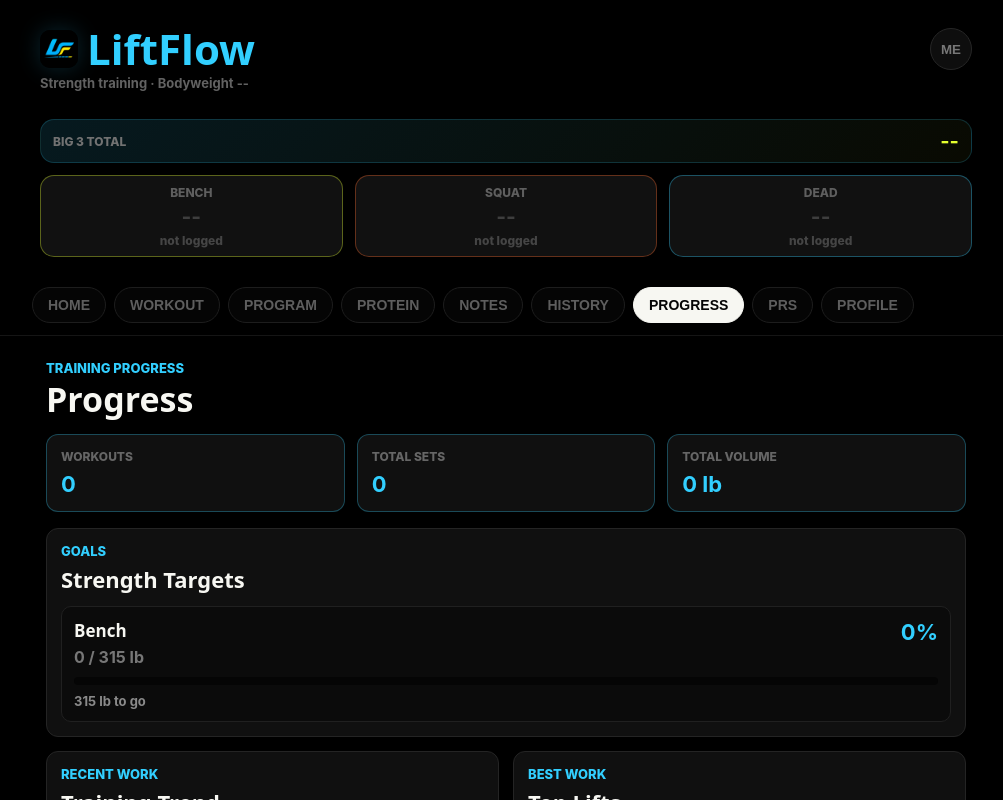
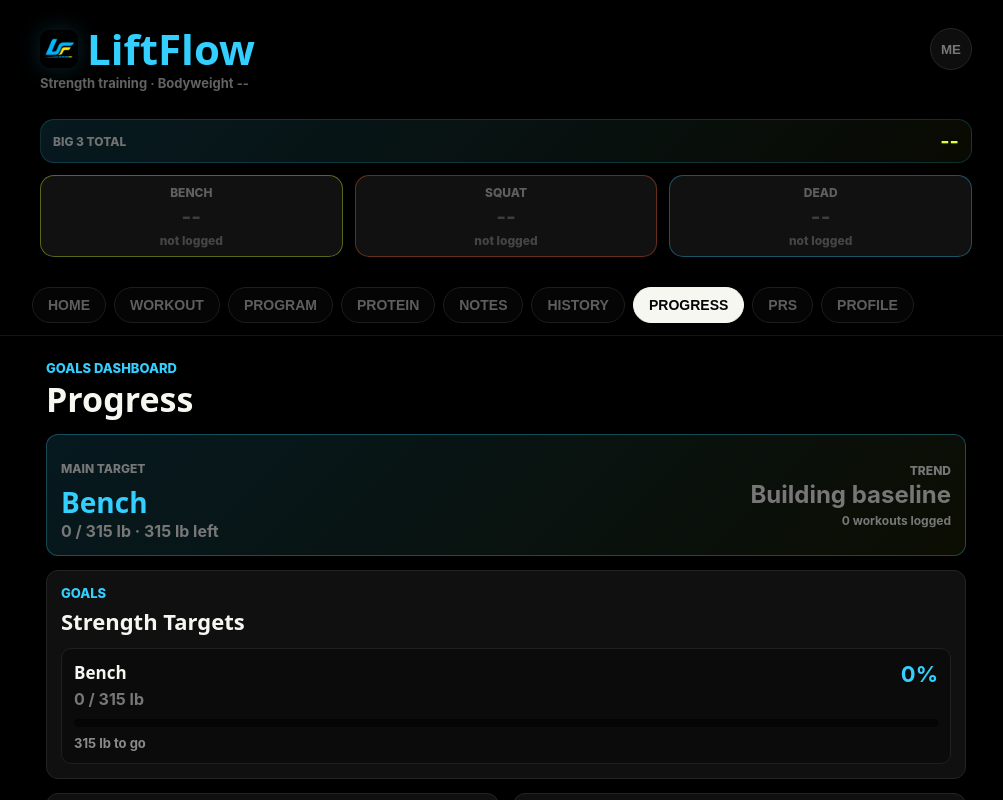
Before and after one commit to SoftLockedLive/LiftFlow, a Next.js app in the folder liftflow/: page /progress in a window 1280 px wide. Shown: the top 800 px of the page, without its empty margins (134-1137 px from the left). Built offline with nearby package versions, Linux system fonts and the light colour scheme.

Commit message:
Differentiate progress dashboard header

```diff
--- a/liftflow/src/pages/progress.js
+++ b/liftflow/src/pages/progress.js
@@ -22,20 +22,36 @@ export default function Progress() {
   const data = useMemo(() => buildProgressData(workouts), [workouts]);
   const goals = useMemo(() => buildGoals(profile, data.exerciseBest), [profile, data.exerciseBest]);
   const trend = useMemo(() => buildTrend(data.sessions), [data.sessions]);
+  const leadGoal = goals[0] || {
+    label: "Bench",
+    current: 0,
+    target: 315,
+    percent: 0,
+    remaining: 315,
+  };
 
   return (
     <div style={wrap}>
       <header style={header}>
         <div>
-          <p style={eyebrow}>Training Progress</p>
+          <p style={eyebrow}>Goals Dashboard</p>
           <h1 style={title}>Progress</h1>
         </div>
       </header>
 
-      <section className="history-stats" style={statsGrid}>
-        <Stat label="Workouts" value={data.sessions.length} />
-        <Stat label="Total Sets" value={data.totalSets} />
-        <Stat label="Total Volume" value={`${data.totalVolume.toLocaleString()} lb`} />
+      <section style={heroPanel}>
+        <div>
+          <p style={heroLabel}>Main Target</p>
+          <h2 style={heroTitle}>{leadGoal.label}</h2>
+          <p style={muted}>
+            {leadGoal.current} / {leadGoal.target} lb · {leadGoal.remaining > 0 ? `${leadGoal.remaining} lb left` : "Goal hit"}
+          </p>
+        </div>
+        <div style={heroTrend}>
+          <span style={heroLabel}>Trend</span>
+          <strong style={{ ...heroTrendValue, color: trend.color }}>{trend.label}</strong>
+          <span style={heroMini}>{data.sessions.length} workouts logged</span>
+        </div>
       </section>
 
       <section style={panel}>
@@ -77,15 +93,6 @@ export default function Progress() {
           </div>
         </section>
       </section>
-    </div>
-  );
-}
-
-function Stat({ label, value }) {
-  return (
-    <div style={statCard}>
-      <span style={smallLabel}>{label}</span>
-      <strong style={statValue}>{value}</strong>
     </div>
   );
 }
@@ -172,31 +179,51 @@ const title = {
   lineHeight: 1,
 };
 
-const statsGrid = {
-  gap: 12,
-  marginBottom: 16,
+const heroPanel = {
+  border: "1px solid rgba(50, 207, 255, 0.3)",
+  borderRadius: 12,
+  background: "linear-gradient(135deg, rgba(50, 207, 255, 0.12), rgba(228, 255, 47, 0.05))",
+  padding: 14,
+  marginBottom: 14,
+  display: "flex",
+  justifyContent: "space-between",
+  gap: 14,
+  alignItems: "center",
 };
 
-const statCard = {
-  border: "1px solid rgba(50, 207, 255, 0.3)",
-  borderRadius: 12,
-  background: "#101010",
-  padding: 14,
-};
-
-const smallLabel = {
+const heroLabel = {
   display: "block",
-  color: "#666",
+  color: "#777",
   fontSize: 12,
   fontWeight: 850,
   textTransform: "uppercase",
 };
 
-const statValue = {
+const heroTitle = {
+  margin: "5px 0 0",
+  color: ACCENT,
+  fontSize: 28,
+  lineHeight: 1,
+};
+
+const heroTrend = {
+  minWidth: 120,
+  textAlign: "right",
+};
+
+const heroTrendValue = {
   display: "block",
-  marginTop: 7,
-  color: ACCENT,
-  fontSize: 22,
+  marginTop: 5,
+  fontSize: 24,
+  lineHeight: 1,
+};
+
+const heroMini = {
+  display: "block",
+  marginTop: 6,
+  color: "#777",
+  fontSize: 12,
+  fontWeight: 750,
 };
 
 const panel = {
```
